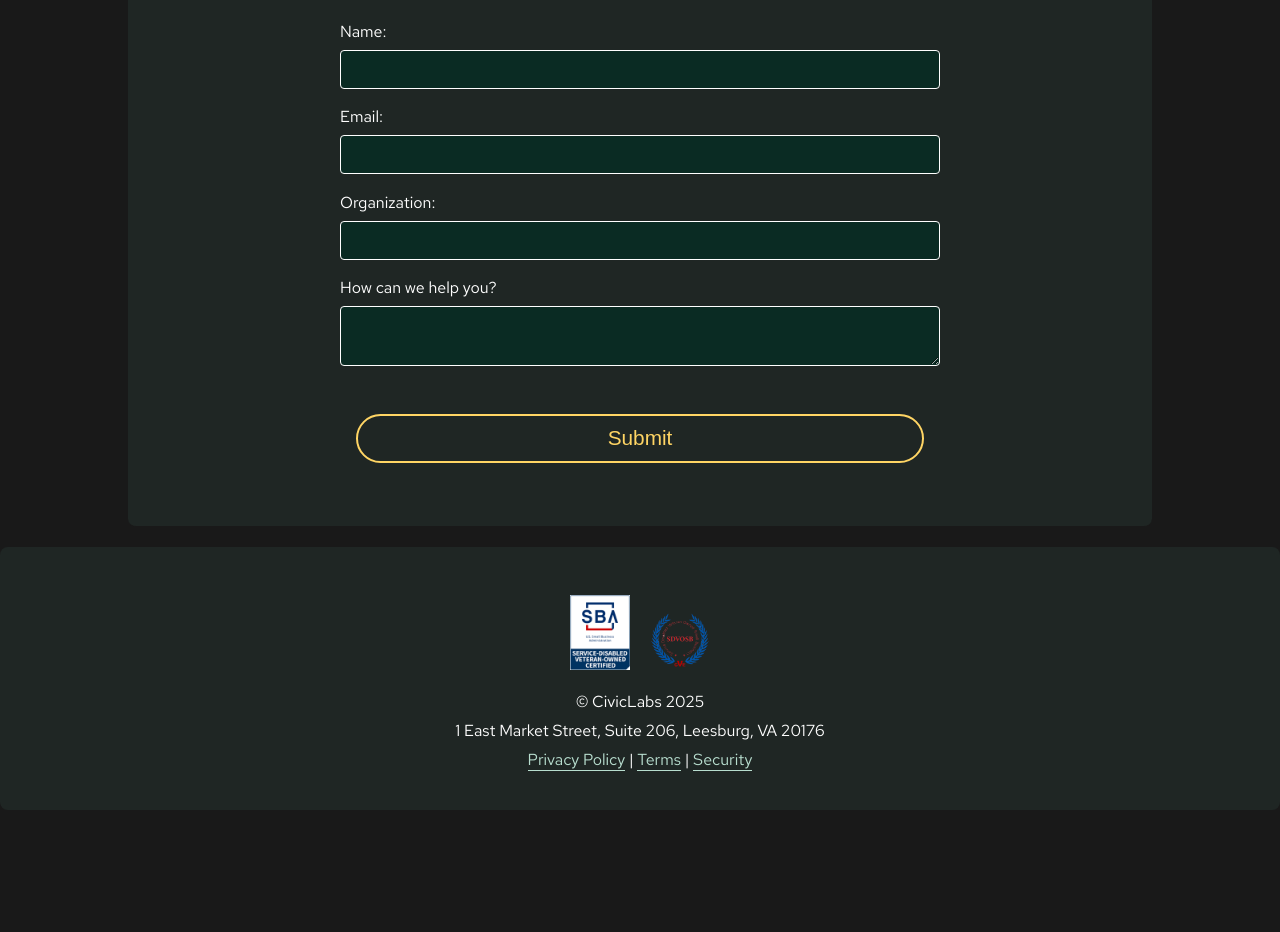
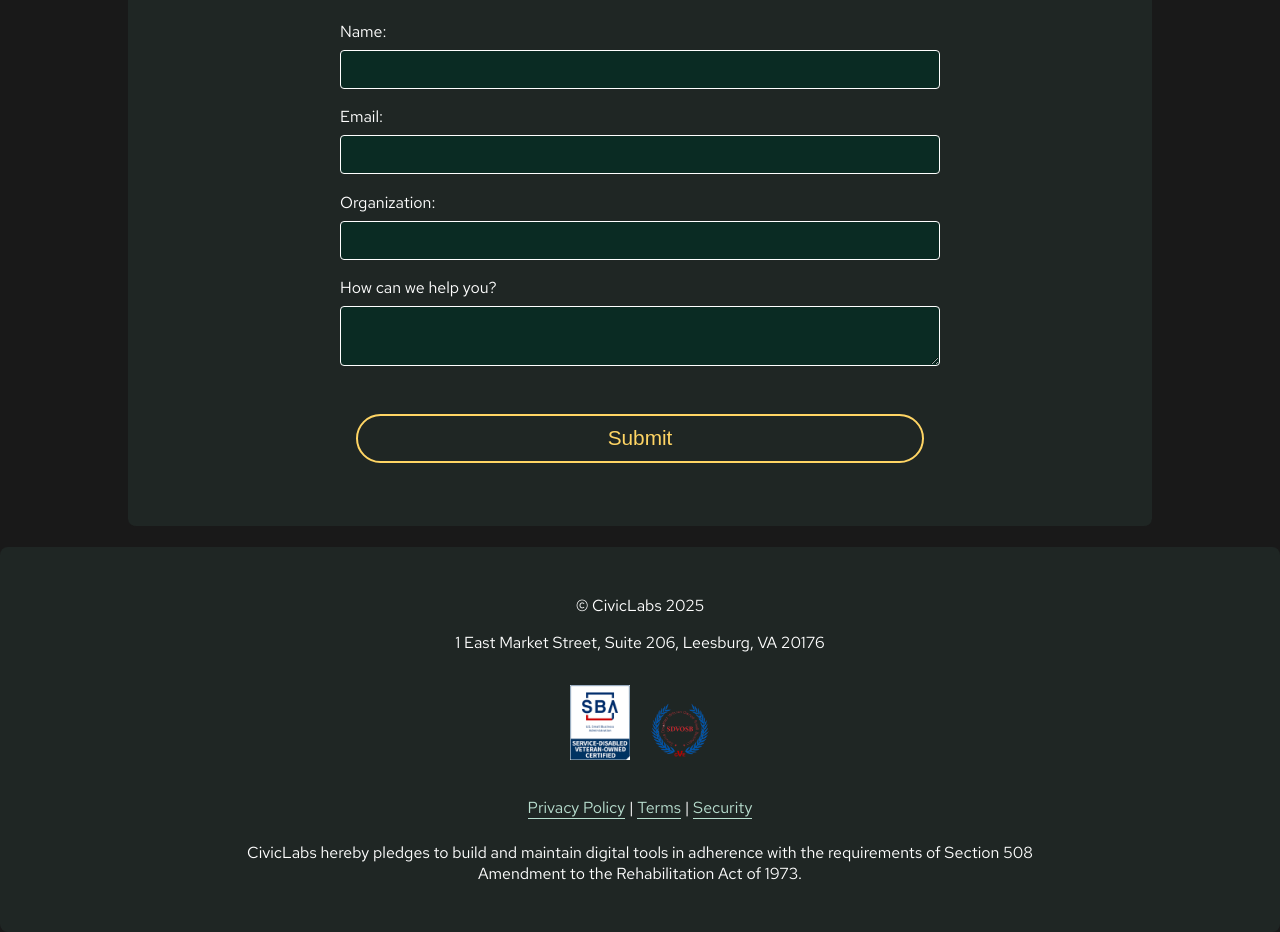
Before and after one commit to CivicLabsAlliance/website, a plain HTML site: page index.html in a window 1280 px wide. Shown: the part 2549-3481 px from the top of the page. Before the commit the page ends 3359 px from the top, so only its background shows below. Drawn offline with Linux system fonts and the light colour scheme.

Commit message:
Added Section 508 language
Signed-off-by: Bentley Hensel <bentleyhensel@gmail.com>

```diff
--- a/css/style.css
+++ b/css/style.css
@@ -671,8 +671,26 @@ footer img {
   margin: 0.5em;
 }
 
+/* Footer container to keep a max width and center everything */
+.footer-container {
+  max-width: 800px; /* Adjust as needed */
+  margin: 0 auto;
+  text-align: center;
+}
+
+/* Spacing for the logos */
+.footer-logos {
+  margin: 1.5em 0;
+}
+
+/* Add extra spacing to the pledge if you want it to stand out */
+.footer-pledge {
+  margin-top: 1.5em;
+}
+
+/* Override your existing footer p margin if you want more vertical space */
 footer p {
-  margin: 0.5em 0;
+  margin: 1em 0; /* Increase spacing between lines */
 }
 
 /* Responsive Styles */
--- a/index.html
+++ b/index.html
@@ -168,18 +168,30 @@ height="0" width="0" style="display:none;visibility:hidden"></iframe></noscript>
 </div>
 
   <footer>
-      <p></p>
-      <img src="img/sba.png" alt="SBA Logo">
-      <img src="img/sdv.png" alt="SDV Logo">
+    <div class="footer-container">
+      <!-- Basic Info -->
+      <p>&copy; CivicLabs <span id="year"></span></p>
+      <p>1 East Market Street, Suite 206, Leesburg, VA 20176</p>
+
+      <!-- Logos -->
+      <div class="footer-logos">
+        <img src="img/sba.png" alt="SBA Logo">
+        <img src="img/sdv.png" alt="SDV Logo">
+      </div>
+
+      <!-- Links -->
       <p>
-          &copy; CivicLabs <span id="year"></span>
-          <p>1 East Market Street, Suite 206, Leesburg, VA 20176</p>
-          <p></p>
-          <a href="/privacy.html" class="link">Privacy Policy</a> |
-          <a href="/terms.html" class="link">Terms</a> |
-          <a href="/security.html" class="link">Security</a>
+        <a href="/privacy.html" class="link">Privacy Policy</a> |
+        <a href="/terms.html" class="link">Terms</a> |
+        <a href="/security.html" class="link">Security</a>
+      </p>
 
+      <!-- 508 Pledge -->
+      <p class="footer-pledge">
+        CivicLabs hereby pledges to build and maintain digital tools in adherence
+        with the requirements of Section 508 Amendment to the Rehabilitation Act of 1973.
       </p>
+    </div>
   </footer>
 
   <script src="js/app.js"></script>
```
Also changed, not shown: img/logo_duo_ondark.svg (deleted), img/sdv_new.png (added).
